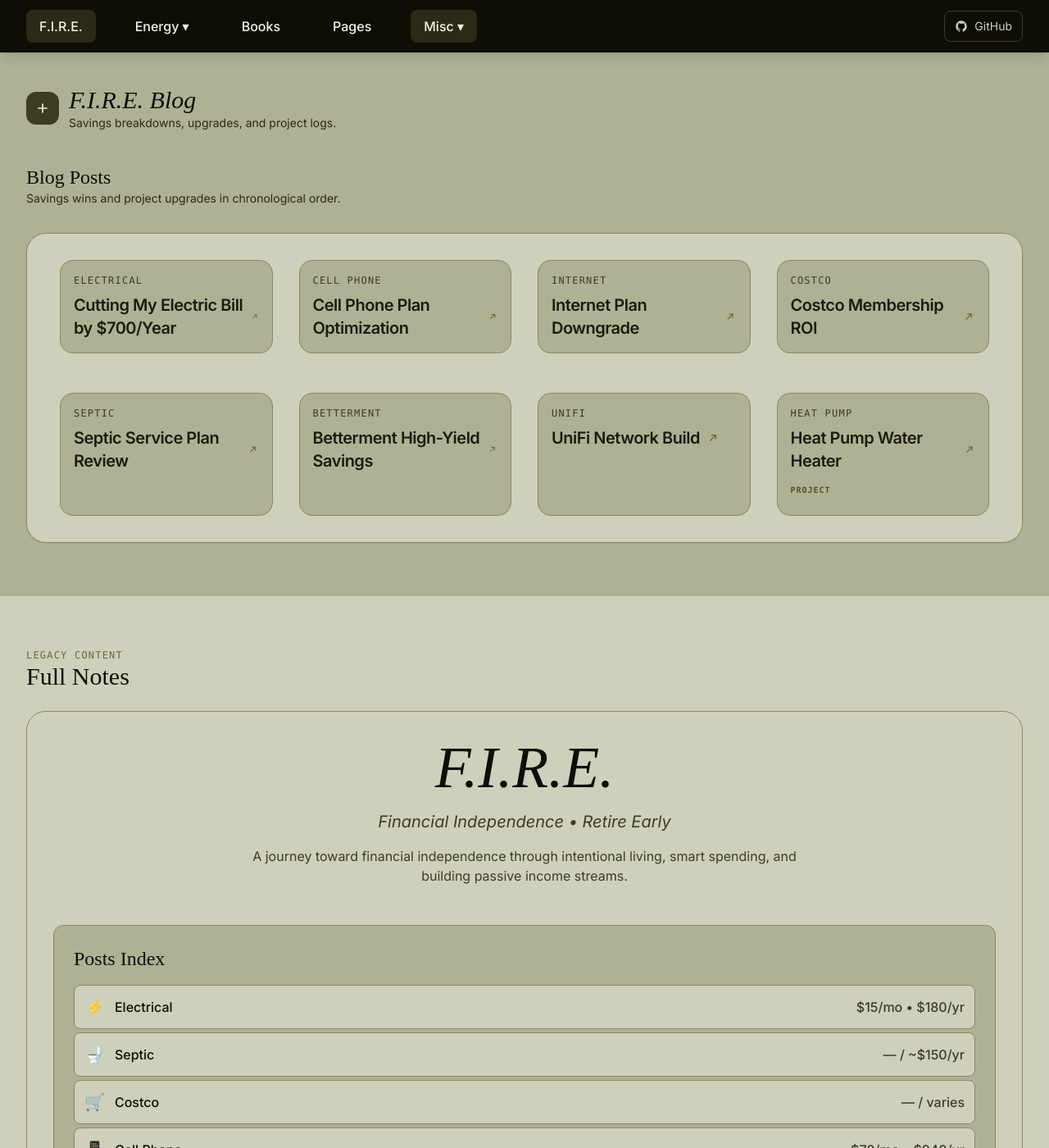
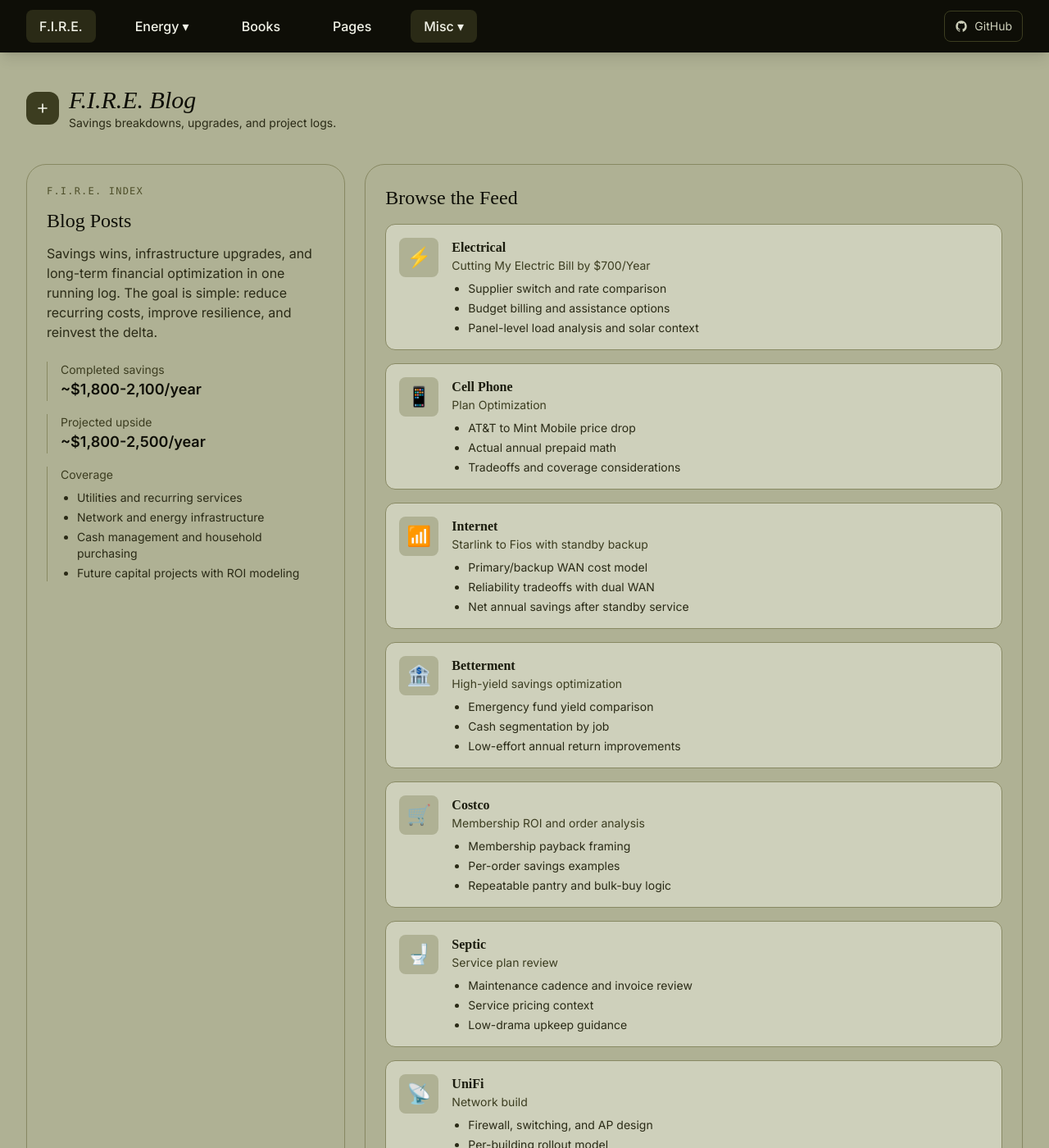
Before and after one commit to techmore/techmore.github.io, a Jekyll site: the page built from index.html, in a window 1280 px wide and 1400 px high. Shown: the whole window at 82% size. Built offline with Jekyll 4.4.1, drawn with Linux system fonts in a browser that asks for light colours; nearby versions of some CDN libraries; some web fonts are replaced; some of the changed text lies outside the part shown.

Commit message:
Redesign home page blog index layout

```diff
--- a/index.html
+++ b/index.html
@@ -4,7 +4,7 @@ title: F.I.R.E. - Techmore
 ---
 
 <main class="bg-olive-300">
-    <!-- Command Bar -->
+    <!-- Hero -->
     <section class="py-10">
         <div class="max-w-7xl mx-auto px-4 sm:px-6 lg:px-8">
             <div class="flex flex-col gap-4 lg:flex-row lg:items-center lg:gap-6">
@@ -20,109 +20,138 @@ title: F.I.R.E. - Techmore
                     </div>
                 </div>
             </div>
-
         </div>
     </section>
     <!-- Blog Posts -->
     <section id="blog-posts" class="pb-16">
         <div class="max-w-7xl mx-auto px-4 sm:px-6 lg:px-8">
-            <div class="flex items-center justify-between mb-6">
-                <div>
-                    <h2 class="text-2xl text-olive-950">Blog Posts</h2>
-                    <p class="text-sm text-olive-800">Savings wins and project upgrades in chronological order.</p>
-                </div>
-            </div>
-
-            <div class="mt-8 bg-olive-200 rounded-3xl border border-olive-400 shadow-sm px-6 sm:px-8 lg:px-10 py-8">
-                <div class="grid grid-cols-1 gap-x-8 gap-y-10 sm:grid-cols-2 sm:gap-y-12 lg:grid-cols-4">
-                    <div class="bg-olive-300 rounded-2xl border border-olive-400 px-4 py-4">
-                        <p class="text-xs text-olive-700 font-mono tracking-widest uppercase">Electrical</p>
-                        <div class="mt-2 text-xl text-olive-900 font-semibold tracking-tight">
-                            <a href="#electrical" class="group inline-flex items-center gap-2 hover:text-olive-700 transition-colors" data-category="electrical" data-search="Electrical Cut Electric Bill">
-                                Cutting My Electric Bill by $700/Year
-                                <svg class="w-4 h-4 text-olive-500 group-hover:text-olive-700 transition-colors" fill="none" stroke="currentColor" viewBox="0 0 24 24" aria-hidden="true">
-                                    <path stroke-linecap="round" stroke-linejoin="round" stroke-width="2" d="M7 17L17 7M10 7h7v7" />
-                                </svg>
+            <div class="grid gap-6 lg:grid-cols-3">
+                <div class="bg-olive-200/80 rounded-3xl border border-olive-400 p-6 shadow-sm">
+                    <p class="text-xs text-olive-600 font-mono tracking-widest uppercase">F.I.R.E. Index</p>
+                    <h2 class="mt-3 text-2xl text-olive-950">Blog Posts</h2>
+                    <p class="mt-3 text-base text-olive-800">Savings wins, infrastructure upgrades, and long-term financial optimization in one running log. The goal is simple: reduce recurring costs, improve resilience, and reinvest the delta.</p>
+                    <div class="mt-6 space-y-4">
+                        <div class="border-l border-olive-400 pl-4">
+                            <p class="text-sm text-olive-700">Completed savings</p>
+                            <p class="text-lg text-olive-950 font-semibold">~$1,800-2,100/year</p>
+                        </div>
+                        <div class="border-l border-olive-400 pl-4">
+                            <p class="text-sm text-olive-700">Projected upside</p>
+                            <p class="text-lg text-olive-950 font-semibold">~$1,800-2,500/year</p>
+                        </div>
+                        <div class="border-l border-olive-400 pl-4">
+                            <p class="text-sm text-olive-700">Coverage</p>
+                            <ul class="mt-2 list-disc pl-5 text-sm text-olive-800 space-y-1">
+                                <li>Utilities and recurring services</li>
+                                <li>Network and energy infrastructure</li>
+                                <li>Cash management and household purchasing</li>
+                                <li>Future capital projects with ROI modeling</li>
+                            </ul>
+                        </div>
+                    </div>
+                </div>
+                <div class="lg:col-span-2 bg-olive-200/70 rounded-3xl border border-olive-400 p-6 shadow-sm">
+                    <h2 class="text-2xl text-olive-950 mb-4">Browse the Feed</h2>
+                    <div class="space-y-4">
+                        <a href="#electrical" class="flex items-start gap-4 p-4 bg-olive-200 rounded-xl hover:bg-olive-400/60 transition-colors border border-olive-400">
+                            <div class="w-12 h-12 bg-olive-300 rounded-lg flex items-center justify-center flex-shrink-0 text-2xl">⚡</div>
+                            <div class="flex-1 min-w-0">
+                                <h3 class="text-base text-olive-900 font-semibold">Electrical</h3>
+                                <p class="text-sm text-olive-700">Cutting My Electric Bill by $700/Year</p>
+                                <ul class="mt-2 list-disc pl-5 text-sm text-olive-800 space-y-1">
+                                    <li>Supplier switch and rate comparison</li>
+                                    <li>Budget billing and assistance options</li>
+                                    <li>Panel-level load analysis and solar context</li>
+                                </ul>
+                            </div>
                         </a>
-                        </div>
-                    </div>
-                    <div class="bg-olive-300 rounded-2xl border border-olive-400 px-4 py-4">
-                        <p class="text-xs text-olive-700 font-mono tracking-widest uppercase">Cell Phone</p>
-                        <div class="mt-2 text-xl text-olive-900 font-semibold tracking-tight">
-                            <a href="#cellphone" class="group inline-flex items-center gap-2 hover:text-olive-700 transition-colors" data-category="cellphone" data-search="Cell Phone Plan">
-                                Cell Phone Plan Optimization
-                                <svg class="w-4 h-4 text-olive-500 group-hover:text-olive-700 transition-colors" fill="none" stroke="currentColor" viewBox="0 0 24 24" aria-hidden="true">
-                                    <path stroke-linecap="round" stroke-linejoin="round" stroke-width="2" d="M7 17L17 7M10 7h7v7" />
-                                </svg>
+                        <a href="#cellphone" class="flex items-start gap-4 p-4 bg-olive-200 rounded-xl hover:bg-olive-400/60 transition-colors border border-olive-400">
+                            <div class="w-12 h-12 bg-olive-300 rounded-lg flex items-center justify-center flex-shrink-0 text-2xl">📱</div>
+                            <div class="flex-1 min-w-0">
+                                <h3 class="text-base text-olive-900 font-semibold">Cell Phone</h3>
+                                <p class="text-sm text-olive-700">Plan Optimization</p>
+                                <ul class="mt-2 list-disc pl-5 text-sm text-olive-800 space-y-1">
+                                    <li>AT&amp;T to Mint Mobile price drop</li>
+                                    <li>Actual annual prepaid math</li>
+                                    <li>Tradeoffs and coverage considerations</li>
+                                </ul>
+                            </div>
                         </a>
-                        </div>
-                    </div>
-                    <div class="bg-olive-300 rounded-2xl border border-olive-400 px-4 py-4">
-                        <p class="text-xs text-olive-700 font-mono tracking-widest uppercase">Internet</p>
-                        <div class="mt-2 text-xl text-olive-900 font-semibold tracking-tight">
-                            <a href="#internet" class="group inline-flex items-center gap-2 hover:text-olive-700 transition-colors" data-category="internet" data-search="Internet Plan">
-                                Internet Plan Downgrade
-                                <svg class="w-4 h-4 text-olive-500 group-hover:text-olive-700 transition-colors" fill="none" stroke="currentColor" viewBox="0 0 24 24" aria-hidden="true">
-                                    <path stroke-linecap="round" stroke-linejoin="round" stroke-width="2" d="M7 17L17 7M10 7h7v7" />
-                                </svg>
+                        <a href="#internet" class="flex items-start gap-4 p-4 bg-olive-200 rounded-xl hover:bg-olive-400/60 transition-colors border border-olive-400">
+                            <div class="w-12 h-12 bg-olive-300 rounded-lg flex items-center justify-center flex-shrink-0 text-2xl">📶</div>
+                            <div class="flex-1 min-w-0">
+                                <h3 class="text-base text-olive-900 font-semibold">Internet</h3>
+                                <p class="text-sm text-olive-700">Starlink to Fios with standby backup</p>
+                                <ul class="mt-2 list-disc pl-5 text-sm text-olive-800 space-y-1">
+                                    <li>Primary/backup WAN cost model</li>
+                                    <li>Reliability tradeoffs with dual WAN</li>
+                                    <li>Net annual savings after standby service</li>
+                                </ul>
+                            </div>
                         </a>
-                        </div>
-                    </div>
-                    <div class="bg-olive-300 rounded-2xl border border-olive-400 px-4 py-4">
-                        <p class="text-xs text-olive-700 font-mono tracking-widest uppercase">Costco</p>
-                        <div class="mt-2 text-xl text-olive-900 font-semibold tracking-tight">
-                            <a href="#costco" class="group inline-flex items-center gap-2 hover:text-olive-700 transition-colors" data-category="costco" data-search="Costco Membership">
-                                Costco Membership ROI
-                                <svg class="w-4 h-4 text-olive-500 group-hover:text-olive-700 transition-colors" fill="none" stroke="currentColor" viewBox="0 0 24 24" aria-hidden="true">
-                                    <path stroke-linecap="round" stroke-linejoin="round" stroke-width="2" d="M7 17L17 7M10 7h7v7" />
-                                </svg>
+                        <a href="#betterment" class="flex items-start gap-4 p-4 bg-olive-200 rounded-xl hover:bg-olive-400/60 transition-colors border border-olive-400">
+                            <div class="w-12 h-12 bg-olive-300 rounded-lg flex items-center justify-center flex-shrink-0 text-2xl">🏦</div>
+                            <div class="flex-1 min-w-0">
+                                <h3 class="text-base text-olive-900 font-semibold">Betterment</h3>
+                                <p class="text-sm text-olive-700">High-yield savings optimization</p>
+                                <ul class="mt-2 list-disc pl-5 text-sm text-olive-800 space-y-1">
+                                    <li>Emergency fund yield comparison</li>
+                                    <li>Cash segmentation by job</li>
+                                    <li>Low-effort annual return improvements</li>
+                                </ul>
+                            </div>
                         </a>
-                        </div>
-                    </div>
-                    <div class="bg-olive-300 rounded-2xl border border-olive-400 px-4 py-4">
-                        <p class="text-xs text-olive-700 font-mono tracking-widest uppercase">Septic</p>
-                        <div class="mt-2 text-xl text-olive-900 font-semibold tracking-tight">
-                            <a href="#septic" class="group inline-flex items-center gap-2 hover:text-olive-700 transition-colors" data-category="septic" data-search="Septic Service Plan">
-                                Septic Service Plan Review
-                                <svg class="w-4 h-4 text-olive-500 group-hover:text-olive-700 transition-colors" fill="none" stroke="currentColor" viewBox="0 0 24 24" aria-hidden="true">
-                                    <path stroke-linecap="round" stroke-linejoin="round" stroke-width="2" d="M7 17L17 7M10 7h7v7" />
-                                </svg>
+                        <a href="#costco" class="flex items-start gap-4 p-4 bg-olive-200 rounded-xl hover:bg-olive-400/60 transition-colors border border-olive-400">
+                            <div class="w-12 h-12 bg-olive-300 rounded-lg flex items-center justify-center flex-shrink-0 text-2xl">🛒</div>
+                            <div class="flex-1 min-w-0">
+                                <h3 class="text-base text-olive-900 font-semibold">Costco</h3>
+                                <p class="text-sm text-olive-700">Membership ROI and order analysis</p>
+                                <ul class="mt-2 list-disc pl-5 text-sm text-olive-800 space-y-1">
+                                    <li>Membership payback framing</li>
+                                    <li>Per-order savings examples</li>
+                                    <li>Repeatable pantry and bulk-buy logic</li>
+                                </ul>
+                            </div>
                         </a>
-                        </div>
-                    </div>
-                    <div class="bg-olive-300 rounded-2xl border border-olive-400 px-4 py-4">
-                        <p class="text-xs text-olive-700 font-mono tracking-widest uppercase">Betterment</p>
-                        <div class="mt-2 text-xl text-olive-900 font-semibold tracking-tight">
-                            <a href="#betterment" class="group inline-flex items-center gap-2 hover:text-olive-700 transition-colors" data-category="betterment" data-search="Betterment High Yield Savings">
-                                Betterment High-Yield Savings
-                                <svg class="w-4 h-4 text-olive-500 group-hover:text-olive-700 transition-colors" fill="none" stroke="currentColor" viewBox="0 0 24 24" aria-hidden="true">
-                                    <path stroke-linecap="round" stroke-linejoin="round" stroke-width="2" d="M7 17L17 7M10 7h7v7" />
-                                </svg>
+                        <a href="#septic" class="flex items-start gap-4 p-4 bg-olive-200 rounded-xl hover:bg-olive-400/60 transition-colors border border-olive-400">
+                            <div class="w-12 h-12 bg-olive-300 rounded-lg flex items-center justify-center flex-shrink-0 text-2xl">🚽</div>
+                            <div class="flex-1 min-w-0">
+                                <h3 class="text-base text-olive-900 font-semibold">Septic</h3>
+                                <p class="text-sm text-olive-700">Service plan review</p>
+                                <ul class="mt-2 list-disc pl-5 text-sm text-olive-800 space-y-1">
+                                    <li>Maintenance cadence and invoice review</li>
+                                    <li>Service pricing context</li>
+                                    <li>Low-drama upkeep guidance</li>
+                                </ul>
+                            </div>
                         </a>
-                        </div>
-                    </div>
-                    <div class="bg-olive-300 rounded-2xl border border-olive-400 px-4 py-4">
-                        <p class="text-xs text-olive-700 font-mono tracking-widest uppercase">UniFi</p>
-                        <div class="mt-2 text-xl text-olive-900 font-semibold tracking-tight">
-                            <a href="#unifi" class="group inline-flex items-center gap-2 hover:text-olive-700 transition-colors" data-category="unifi" data-search="UniFi Network Build">
-                                UniFi Network Build
-                                <svg class="w-4 h-4 text-olive-500 group-hover:text-olive-700 transition-colors" fill="none" stroke="currentColor" viewBox="0 0 24 24" aria-hidden="true">
-                                    <path stroke-linecap="round" stroke-linejoin="round" stroke-width="2" d="M7 17L17 7M10 7h7v7" />
-                                </svg>
+                        <a href="#unifi" class="flex items-start gap-4 p-4 bg-olive-200 rounded-xl hover:bg-olive-400/60 transition-colors border border-olive-400">
+                            <div class="w-12 h-12 bg-olive-300 rounded-lg flex items-center justify-center flex-shrink-0 text-2xl">📡</div>
+                            <div class="flex-1 min-w-0">
+                                <h3 class="text-base text-olive-900 font-semibold">UniFi</h3>
+                                <p class="text-sm text-olive-700">Network build</p>
+                                <ul class="mt-2 list-disc pl-5 text-sm text-olive-800 space-y-1">
+                                    <li>Firewall, switching, and AP design</li>
+                                    <li>Per-building rollout model</li>
+                                    <li>Cost summary for resilient local networking</li>
+                                </ul>
+                            </div>
                         </a>
-                        </div>
-                    </div>
-                    <div class="bg-olive-300 rounded-2xl border border-olive-400 px-4 py-4">
-                        <p class="text-xs text-olive-700 font-mono tracking-widest uppercase">Heat Pump</p>
-                        <div class="mt-2 text-xl text-olive-900 font-semibold tracking-tight">
-                            <a href="#heatpump" class="group inline-flex items-center gap-2 hover:text-olive-700 transition-colors" data-category="heatpump" data-search="Heat Pump Water Heater">
-                                Heat Pump Water Heater
-                                <svg class="w-4 h-4 text-olive-500 group-hover:text-olive-700 transition-colors" fill="none" stroke="currentColor" viewBox="0 0 24 24" aria-hidden="true">
-                                    <path stroke-linecap="round" stroke-linejoin="round" stroke-width="2" d="M7 17L17 7M10 7h7v7" />
-                                </svg>
+                        <a href="#heatpump" class="flex items-start gap-4 p-4 bg-olive-200 rounded-xl hover:bg-olive-400/60 transition-colors border border-olive-400">
+                            <div class="w-12 h-12 bg-olive-300 rounded-lg flex items-center justify-center flex-shrink-0 text-2xl">🔥</div>
+                            <div class="flex-1 min-w-0">
+                                <div class="flex items-center gap-2">
+                                    <h3 class="text-base text-olive-900 font-semibold">Heat Pump Water Heater</h3>
+                                    <span class="text-xs bg-amber-100 text-amber-800 px-2 py-0.5 rounded">Projection</span>
+                                </div>
+                                <p class="text-sm text-olive-700">Projected savings and installation scope</p>
+                                <ul class="mt-2 list-disc pl-5 text-sm text-olive-800 space-y-1">
+                                    <li>Current vs projected operating cost</li>
+                                    <li>Equipment options and install needs</li>
+                                    <li>Payback and F.I.R.E. impact modeling</li>
+                                </ul>
+                            </div>
                         </a>
-                            <span class="mt-2 block text-[10px] text-olive-600 font-mono tracking-widest uppercase">Project</span>
-                        </div>
                     </div>
                 </div>
             </div>
```
Lines whose indentation alone changed are shown as unchanged.
